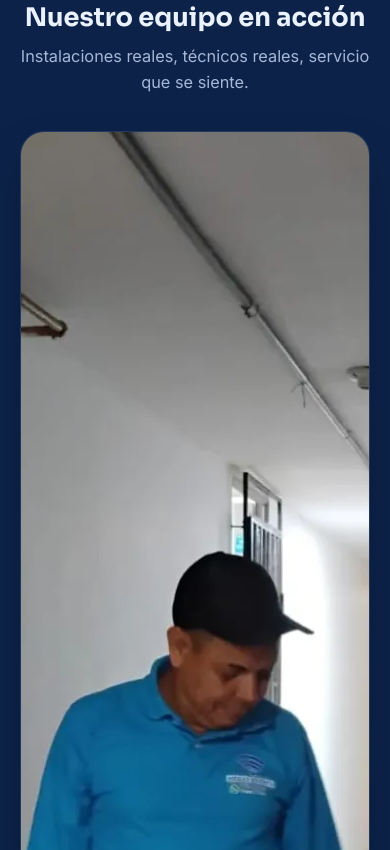
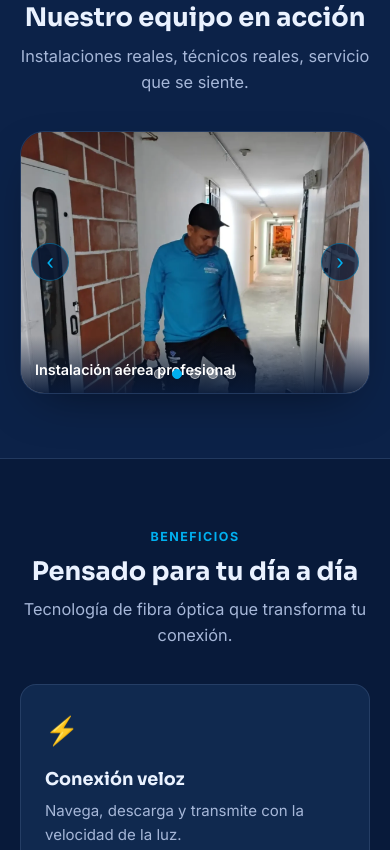
Before and after one commit to konfiozinc/unefibra, a plain HTML site: page index.html in a window 390 px wide. Shown: the part 1155-2005 px from the top of the page. Drawn offline with Linux system fonts and the light colour scheme.

Commit message:
fix: ajustar encuadre y altura del carrusel (revisado en movil real)
CAUSA RAIZ: faltaba height:auto. Los <img> llevan width/height en el HTML
(height=1599) y ese atributo actua como altura real, lo que ANULA aspect-ratio
(solo se aplica si una de las dos medidas queda automatica). Por eso cada
diapositiva medía 1600 px de alto en vez de 435, y object-fit:cover ampliaba una
franja estrechisima de cada foto. El video medía bien porque no tiene atributos
de tamano: esa fue la pista que confirmo la causa.

Medido antes/despues:
  movil     350x1601 px -> 350x263 px
  escritorio 980x1601 px -> 760x562 px

Cambios: height:auto; aspect-ratio 4/3 con tope de 400px en movil y 560px en
escritorio; max-width 760px; object-position por diapositiva (mockup top, poste
25%, suelo center, pasillo 20%); captions de 1.05rem a 0.92rem.
Aprobado por el cliente en su celular antes de publicar.

```diff
--- a/assets/css/styles.css
+++ b/assets/css/styles.css
@@ -804,24 +804,37 @@ body.modal-open { overflow: hidden; }
    reencuadrar después cambiando object-position sin reprocesar las imágenes) y
    en móvil se usa una caja más alta, que favorece a las verticales. */
 .carrusel {
-  position: relative; max-width: 980px; margin: 0 auto;
+  position: relative; max-width: 760px; margin: 0 auto;
   border-radius: var(--radius-lg); overflow: hidden;
   background: var(--bg-soft); border: 1px solid var(--line);
   box-shadow: 0 18px 50px -22px rgba(0, 0, 0, 0.55);
 }
 .carrusel__track { display: flex; transition: transform 0.5s ease; }
 .carrusel__slide { min-width: 100%; position: relative; }
-.carrusel__slide img {
-  width: 100%; display: block; aspect-ratio: 4 / 3;
-  object-fit: cover; object-position: center;
+.carrusel__slide img,
+.carrusel__slide video {
+  width: 100%; display: block;
+  /* ¡OJO! `height: auto` es IMPRESCINDIBLE. Sin él, el atributo height del HTML
+     (height="1599") actúa como altura real y ANULA `aspect-ratio`, porque
+     aspect-ratio solo se aplica cuando una de las dos medidas queda automática.
+     Ese era el fallo: cada diapositiva medía 1600 px de alto (casi dos pantallas
+     de celular) y `cover` ampliaba una franja estrechísima de cada foto. */
+  height: auto;
+  aspect-ratio: 4 / 3;
+  max-height: 560px;
+  object-fit: cover;
+  object-position: center;
 }
-.carrusel__slide video {
-  width: 100%; display: block; aspect-ratio: 4 / 3;
-  object-fit: cover; background: var(--navy);
-}
+.carrusel__slide video { background: var(--navy); }
+
+/* Encuadre por diapositiva: cada foto tiene al sujeto en un sitio distinto. */
+.carrusel__slide:nth-child(1) img { object-position: center top; }    /* mockup: la parte de arriba */
+.carrusel__slide:nth-child(2) img { object-position: center 25%; }    /* técnico en el poste */
+.carrusel__slide:nth-child(3) img { object-position: center center; } /* técnico en el suelo */
+.carrusel__slide:nth-child(4) img { object-position: center 20%; }    /* técnico en el pasillo */
 .carrusel__caption {
   position: absolute; left: 0; right: 0; bottom: 0;
-  padding: 52px 24px 22px; font-weight: 600; font-size: 1.05rem;
+  padding: 26px 18px 14px; font-weight: 600; font-size: 0.92rem;
   color: #fff; background: linear-gradient(transparent, rgba(8, 26, 58, 0.92));
 }
 .carrusel__btn {
@@ -858,10 +871,11 @@ body.modal-open { overflow: hidden; }
 .carrusel__sonido:focus-visible { outline: 2px solid var(--cyan); outline-offset: 2px; }
 
 @media (max-width: 560px) {
-  /* Caja más alta en el celular: las fotos verticales lucen mucho mejor. */
+  /* Caja compacta en el celular: antes medía 1600 px de alto (casi dos
+     pantallas). Ahora 4:3 con tope de 400 px, como máximo. */
   .carrusel__slide img,
-  .carrusel__slide video { aspect-ratio: 4 / 5; }
-  .carrusel__caption { font-size: 0.95rem; padding: 38px 16px 18px; }
+  .carrusel__slide video { aspect-ratio: 4 / 3; max-height: 400px; }
+  .carrusel__caption { font-size: 0.9rem; padding: 22px 14px 12px; }
   .carrusel__btn { width: 38px; height: 38px; font-size: 20px; }
   .carrusel__btn--prev { left: 10px; }
   .carrusel__btn--next { right: 10px; }
```
